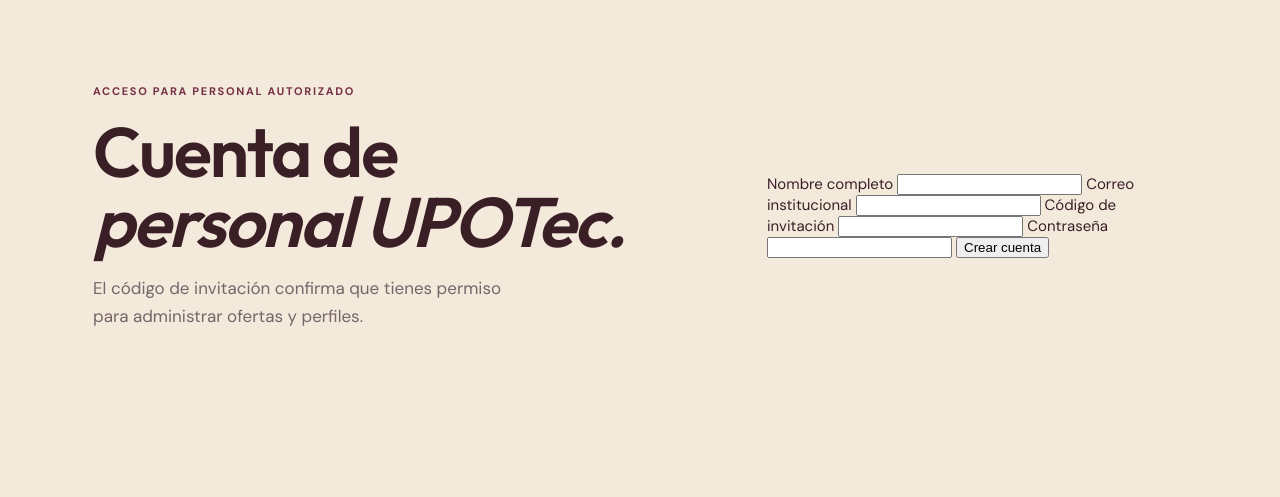
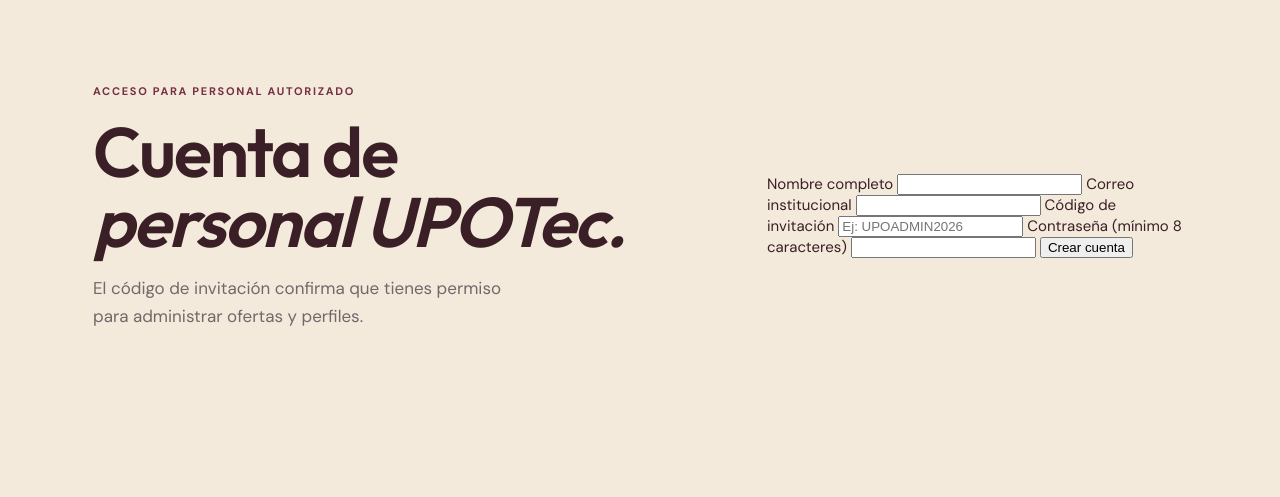
Before and after one commit to samantha-jocelyn-22/upowork-api, a Flask app: page /registro-personal in a window 1280 px wide. Shown: the part 76-573 px from the top of the page. Run offline with Flask 3, Linux system fonts and the light colour scheme.

Commit message:
Update styles and form input placeholders in HTML

```diff
--- a/templates/registro-personal.html
+++ b/templates/registro-personal.html
@@ -5,15 +5,15 @@
   <meta name="viewport" content="width=device-width, initial-scale=1.0">
   <meta name="description" content="Registro de personal autorizado UPOwork.">
   <title>UPOwork | Registro de personal</title>
-  <link rel="stylesheet" href="/styles.css">
   <link rel="preconnect" href="https://fonts.googleapis.com">
   <link rel="preconnect" href="https://fonts.gstatic.com" crossorigin>
   <link href="https://fonts.googleapis.com/css2?family=DM+Sans:wght@400;500;600;700&family=Outfit:wght@500;600;700&display=swap" rel="stylesheet">
+  <link rel="stylesheet" href="/static/styles.css">
 </head>
 <body class="login-page">
   <header class="site-header">
     <a class="brand" href="/">
-      <img class="brand-logo" src="/upowork-logo.svg" alt="UPOwork">
+      <img class="brand-logo" src="/static/upowork-logo.svg" alt="UPOwork">
     </a>
     <a class="text-link" href="/login">Iniciar sesión</a>
   </header>
@@ -25,6 +25,10 @@
       <p>El código de invitación confirma que tienes permiso para administrar ofertas y perfiles.</p>
     </div>
 
+    {% if error %}
+    <p class="error-box">{{ error }}</p>
+    {% endif %}
+
     <form action="/registro-personal" method="POST" class="form-box">
       <label>Nombre completo</label>
       <input type="text" name="nombre" required class="form-input">
@@ -33,9 +37,9 @@
       <input type="email" name="email" required class="form-input">
 
       <label>Código de invitación</label>
-      <input type="text" name="codigo" required class="form-input">
+      <input type="text" name="codigo" required class="form-input" placeholder="Ej: UPOADMIN2026">
 
-      <label>Contraseña</label>
+      <label>Contraseña (mínimo 8 caracteres)</label>
       <input type="password" name="password" required class="form-input">
 
       <button type="submit" class="btn-primary">Crear cuenta</button>
```
